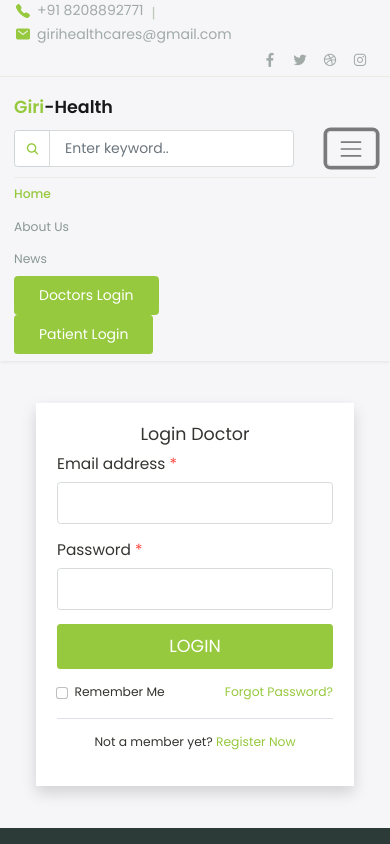
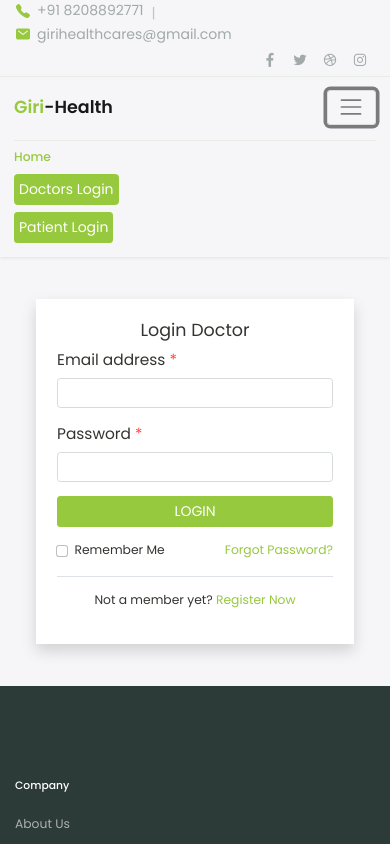
Before and after one commit to abhishek9669/giri-healt-frontend-window-license, a React (Create React App) app: page /doctor-login in a window 390 px wide. Both pictures are taken after a click on the button "Toggle navigation". Shown: the top 844 px of the page. Built offline with nearby package versions, Linux system fonts and the light colour scheme.

Commit message:
responsive

```diff
--- a/src/Admin/Comp/User/AdminLogin.js
+++ b/src/Admin/Comp/User/AdminLogin.js
@@ -53,7 +53,7 @@ export default function AdminLogin() {
 
   return (
        <div className="container">
-           <div className="admin_form d-flex justify-content-center align-items-center ">
+           <div className=" my_form admiForm d-flex justify-content-center  align-items-center " style={{marginTop:"150px"}}>
             {
                 !forgotPass?(
                     <form className=' mx-auto text-center bg-white shadow p-4 rounded-3' onSubmit={handleSubmit}>
--- a/src/AdminApp.css
+++ b/src/AdminApp.css
@@ -290,6 +290,9 @@ table thead tr th, .table thead tr td, .table tbody tr th, .table tbody tr td {
         display: none !important;
         position: fixed;
     }
+    .admin_form{
+        width: 100% !important;
+    }
     .my_aside.active{
         display: block !important;
     }
--- a/src/App.css
+++ b/src/App.css
@@ -161,7 +161,17 @@ Login click Start
 }
 
 @media only screen and (max-width:600px){
-  .my_form{
+  .my_form {
     width: 100% !important;
 }
+.admiForm{
+  margin-top: 50px !important;
 }
+.btn{
+  padding: 4px !important;
+  font-size: 1rem !important;
+}
+.form-control{
+  height: 30px !important;
+}
+}
--- a/src/Comp/Common/Header.js
+++ b/src/Comp/Common/Header.js
@@ -45,29 +45,16 @@ export default function Header() {
       <nav className="navbar navbar-expand-lg navbar-light shadow-sm">
         <div className="container">
           <NavLink className="navbar-brand" to="/"><span className="text-primary">Giri</span>-Health</NavLink>
-          <form action="#">
-            <div className="input-group input-navbar">
-              <div className="input-group-prepend">
-                <span className="input-group-text" id="icon-addon1"><span className="mai-search" /></span>
-              </div>
-              <input type="text" className="form-control" placeholder="Enter keyword.." aria-label="Username" aria-describedby="icon-addon1" />
-            </div>
-          </form>
+
           <button className="navbar-toggler" type="button" data-toggle="collapse" data-target="#navbarSupport" aria-controls="navbarSupport" aria-expanded="false" aria-label="Toggle navigation">
             <span className="navbar-toggler-icon" />
           </button>
           <div className="collapse navbar-collapse" id="navbarSupport">
             <ul className="navbar-nav ml-auto">
               <li className="nav-item active">
-                <a className="nav-link" href="index.html">Home</a>
-              </li>
-              <li className="nav-item">
-                <a className="nav-link" href="about.html">About Us</a>
+                <NavLink className="nav-link" to="/">Home</NavLink>
               </li>
 
-              <li className="nav-item">
-                <a className="nav-link" href="blog.html">News</a>
-              </li>
                {window.localStorage.getItem("jwt-normal-user") ? (
                  <>
                     <li className="nav-item">
@@ -96,7 +83,7 @@ export default function Header() {
                       <NavLink className="btn btn-primary ml-lg-3" to="/doctor-login">Doctors Login</NavLink>
                     </li>
                       <li className="nav-item">
-                        <NavLink className="btn btn-primary ml-lg-3" to="/login-register" >Patient Login</NavLink>
+                        <NavLink className="btn btn-primary my-md-0 my-2 ml-lg-3" to="/login-register" >Patient Login</NavLink>
                       </li>
                </>)}
             </ul>
--- a/src/Comp/User/LoginRegister.js
+++ b/src/Comp/User/LoginRegister.js
@@ -99,9 +99,10 @@ export default function LoginRegister() {
                 setMessage({...message, status:true, msg:result.data.msg, color:"text-success"})
             }
         } catch (error) {
+            setMessage({...message, status:true, msg:error.response.data.msg, color:"text-danger"})
             console.log(error.response)
             setIsLoading(false)
-            setMessage({...message, status:true, msg:error.response.data.msg})
+
         }
     }
     const sendOtpHandler = (e)=>{
@@ -208,6 +209,7 @@ export default function LoginRegister() {
                                          <div className="mb-3">
                                             <label  className="form-label">Email address <span className='text-danger'>*</span></label>
                                             <input required type="email" name='email' value={forgotPass.email || ""} onChange={forgotPassHandler}  className="form-control"  />
+
                                          </div>
 
                                          {/* otp Handler logic */}
```
